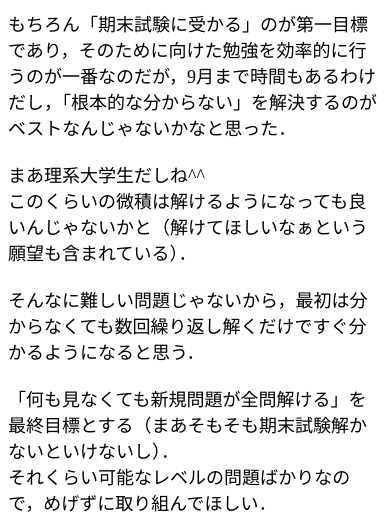
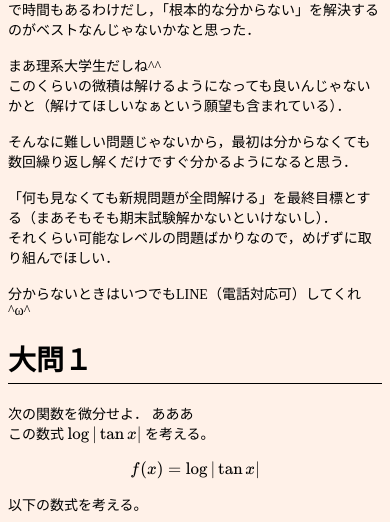
Before and after one commit to asn407/for_nk, a plain HTML site: page index.html in a window 390 px wide. Shown: the part 228-750 px from the top of the page. Drawn offline with nearby package versions, Linux system fonts and the light colour scheme.

Commit message:
[update] index.html

```diff
--- a/index.html
+++ b/index.html
@@ -7,15 +7,18 @@
 /* スマホ用のスタイル */
 @media (max-width: 600px) {
     body {
-        font-size: 18px; /* 通常のテキストのサイズを大きくします */
+        font-size: 14px; /* 通常のテキストのサイズを大きくします */
     }
     .katex {
-        font-size: 1.2em; /* KaTeXの数式のサイズを大きくします */
+        font-size: 1.0em; /* KaTeXの数式のサイズを大きくします */
     }
 }
 h1, h2, h3, h4, h5, h6 {
     border-bottom: 1px solid #000; /* 黒色の1ピクセルの下線 */
     padding-bottom: 5px; /* 下線とテキストの間に少しスペースを作る */
+}
+body {
+    background-color: #FFF1E8; /* 薄い肌色の背景色 */
 }
 </style>
 </head>
@@ -43,7 +46,8 @@ renderMathInElement(document.body, {
 「何も見なくても新規問題が全問解ける」を最終目標とする（まあそもそも期末試験解かないといけないし）．<br>
 それくらい可能なレベルの問題ばかりなので，めげずに取り組んでほしい．<br><br>
 分からないときはいつでもLINE（電話対応可）してくれ^ω^
-<h2>テスト</h2>
+<h1>大問１</h1>
+次の関数を微分せよ．
 あああ<br>
 この数式 $\log |\tan x|$ を考える。<br>
 $$
```
